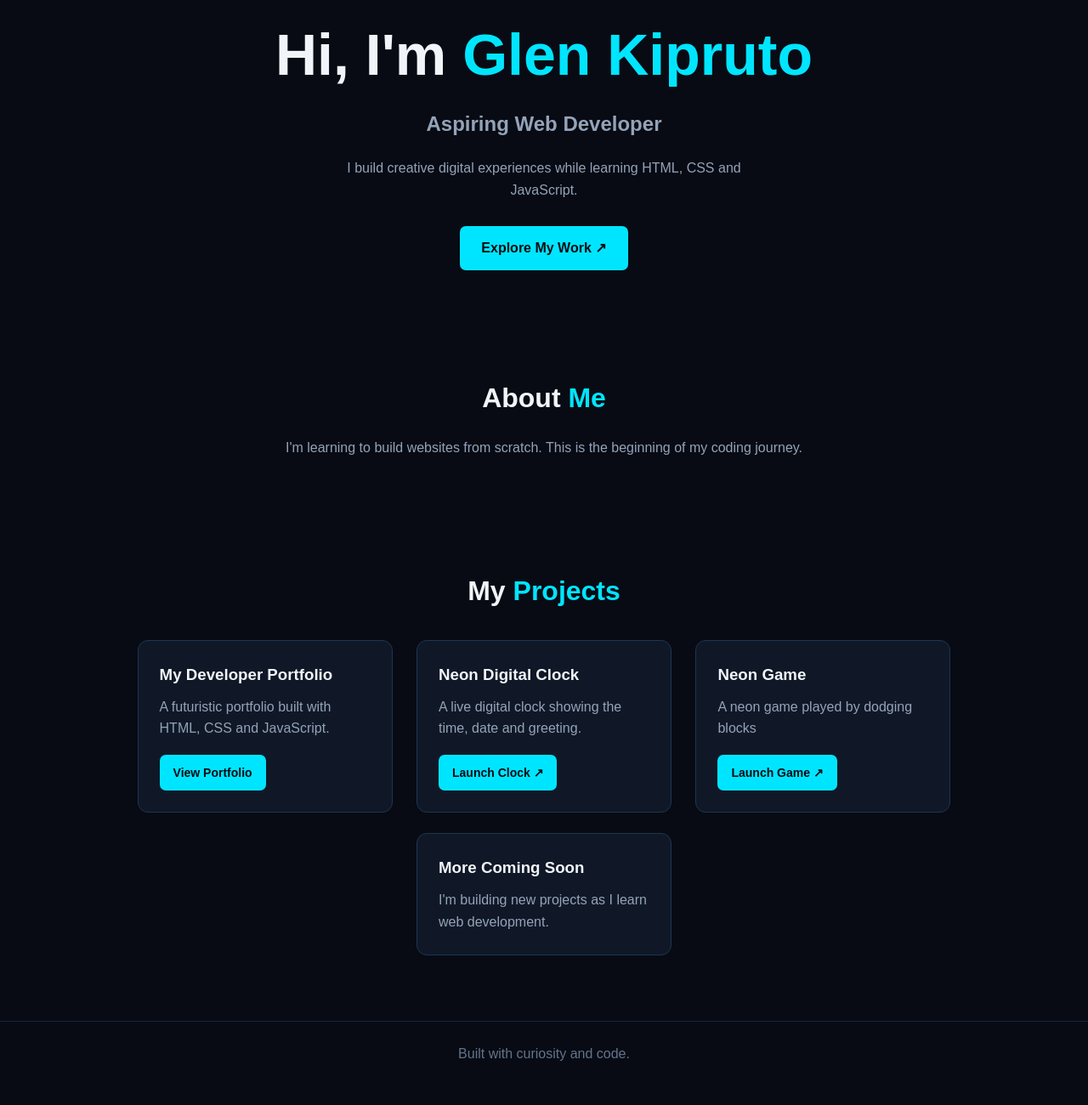
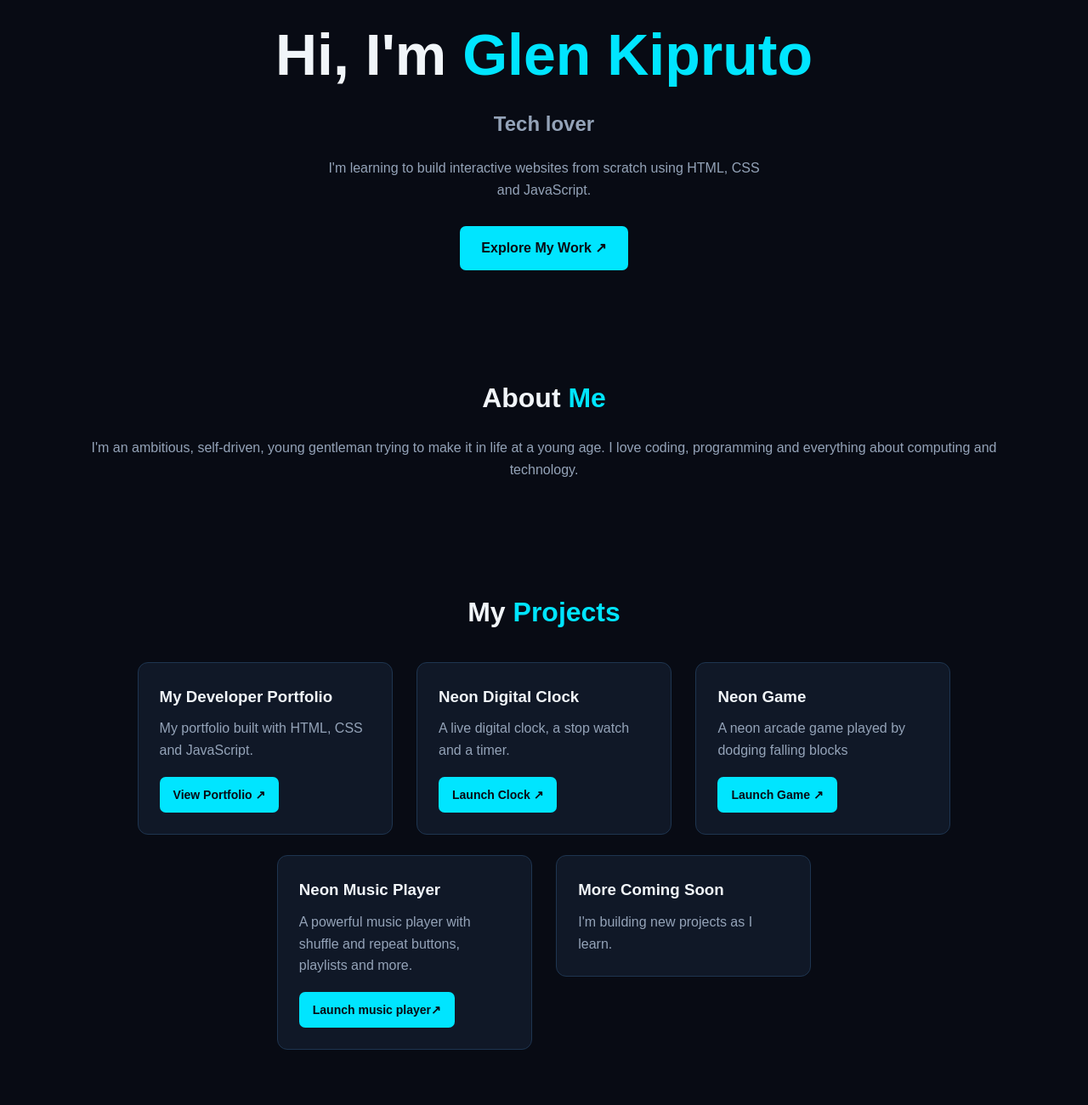
Before and after one commit to kiprutoglen110/my-first-website, a plain HTML site: page index.html in a window 1280 px wide. Shown: the part 360-1660 px from the top of the page at 85% size. Before the commit the page ends 1637 px from the top, so only its background shows below. Drawn offline with Linux system fonts and the light colour scheme.

Commit message:
Add files via upload

```diff
--- a/index.html
+++ b/index.html
@@ -4,7 +4,7 @@
 <head>
     <meta charset="UTF-8">
     <meta name="viewport" content="width=device-width, initial-scale=1.0">
-    <title>My Developer Portfolio</title>
+    <title>Glen Kipruto</title>
     <link rel="stylesheet" href="style.css">
 </head>
 
@@ -12,7 +12,7 @@
 
 
     <nav class="navbar">
-        <h2 class="logo">DEV<span>.</span></h2>
+        <h2 class="logo">GL<span>EN</span></h2>
 
         <button class="menu-toggle" id="menu-toggle" aria-label="Open navigation menu" aria-expanded="false"
             aria-controls="nav-links">
@@ -37,11 +37,11 @@
 
         <h1>Hi, I'm <span>Glen Kipruto</span></h1>
 
-        <h2>Aspiring Web Developer</h2>
+        <h2>Tech lover</h2>
 
         <p class="intro">
-            I build creative digital experiences while learning
-            HTML, CSS and JavaScript.
+            I'm learning to build interactive websites from scratch using HTML, CSS and JavaScript.
+
         </p>
 
         <a href="#projects" class="btn">Explore My Work ↗</a>
@@ -51,8 +51,8 @@
     <section id="about" class="section">
         <h2>About <span>Me</span></h2>
         <p>
-            I'm learning to build websites from scratch.
-            This is the beginning of my coding journey.
+            I'm an ambitious, self-driven, young gentleman trying to make it in life at a young age.
+            I love coding, programming and everything about computing and technology.
         </p>
     </section>
 
@@ -62,24 +62,29 @@
 
         <div class="project-card">
             <h3>My Developer Portfolio</h3>
-            <p>A futuristic portfolio built with HTML, CSS and JavaScript.</p>
-            <a class="btn project-btn" href="#home">View Portfolio</a>
+            <p>My portfolio built with HTML, CSS and JavaScript.</p>
+            <a class="btn project-btn" href="#home">View Portfolio ↗</a>
         </div>
 
         <div class="project-card">
             <h3>Neon Digital Clock</h3>
-            <p>A live digital clock showing the time, date and greeting.</p>
+            <p>A live digital clock, a stop watch and a timer.</p>
             <a class="btn project-btn" href="clock.html">Launch Clock ↗</a>
         </div>
         <div class="project-card">
             <h3>Neon Game</h3>
-            <p>A neon game played by dodging blocks</p>
+            <p>A neon arcade game played by dodging falling blocks</p>
             <a class="btn project-btn" href="game.html">Launch Game ↗</a>
+        </div>
+        <div class="project-card">
+            <h3>Neon Music Player</h3>
+            <p>A powerful music player with shuffle and repeat buttons, playlists and more.</p>
+            <a class="btn project-btn" href="music.html">Launch music player↗</a>
         </div>
 
         <div class="project-card">
             <h3>More Coming Soon</h3>
-            <p>I'm building new projects as I learn web development.</p>
+            <p>I'm building new projects as I learn.</p>
         </div>
     </section>
 
```
Also changed, not shown: profile.jpg.
